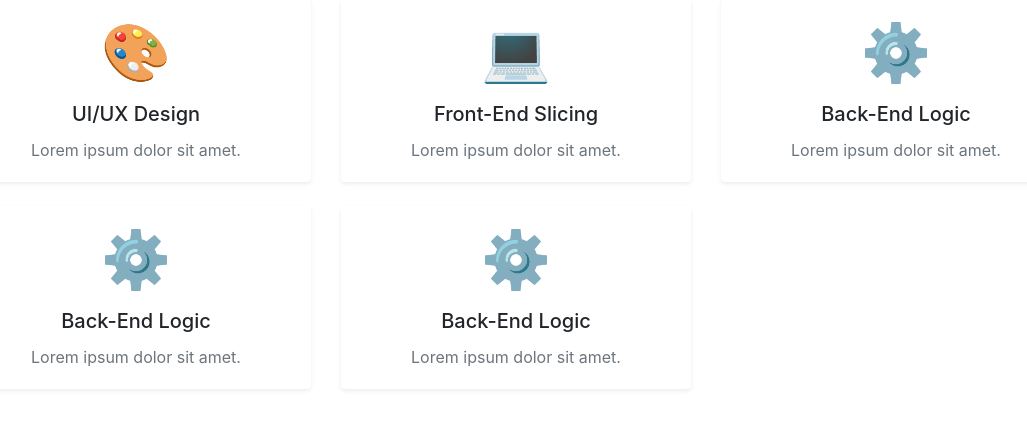
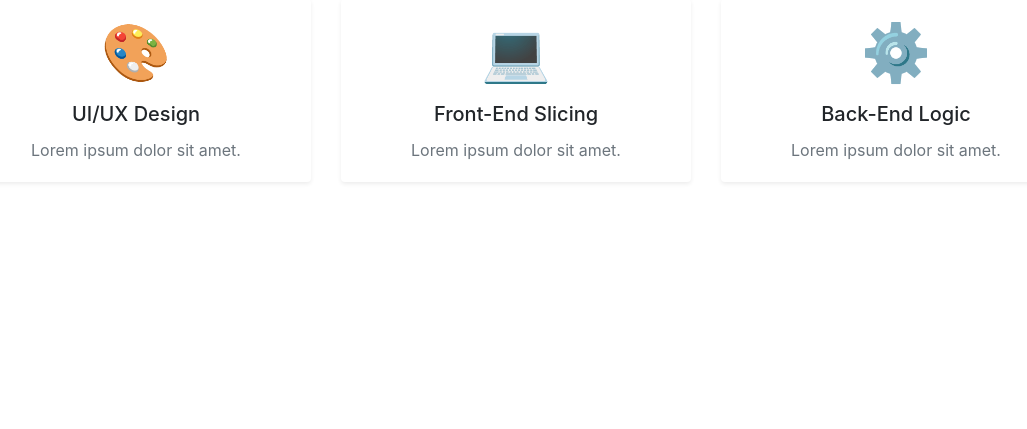
Before and after one commit to ridholess/PWEB-PRAKTIK2526GENAP, a PHP site: page / in a window 1280 px wide. Shown: the part 177-606 px from the top of the page, without its empty margins (124-1151 px from the left). Run offline with PHP 8.4, Linux system fonts and the light colour scheme.

Commit message:
fix: some error

```diff
--- a/index.php
+++ b/index.php
@@ -18,21 +18,9 @@ $jasa = [
         "title" => "Back-End Logic",
         "desc" => "Lorem ipsum dolor sit amet.",
         "icon" => "⚙️"
-    ],
-    [
-        "title" => "Back-End Logic",
-        "desc" => "Lorem ipsum dolor sit amet.",
-        "icon" => "⚙️"
-    ],
-    [
-        "title" => "Back-End Logic",
-        "desc" => "Lorem ipsum dolor sit amet.",
-        "icon" => "⚙️"
     ]
 ];
 ?>
-
-
 
 
 
```
